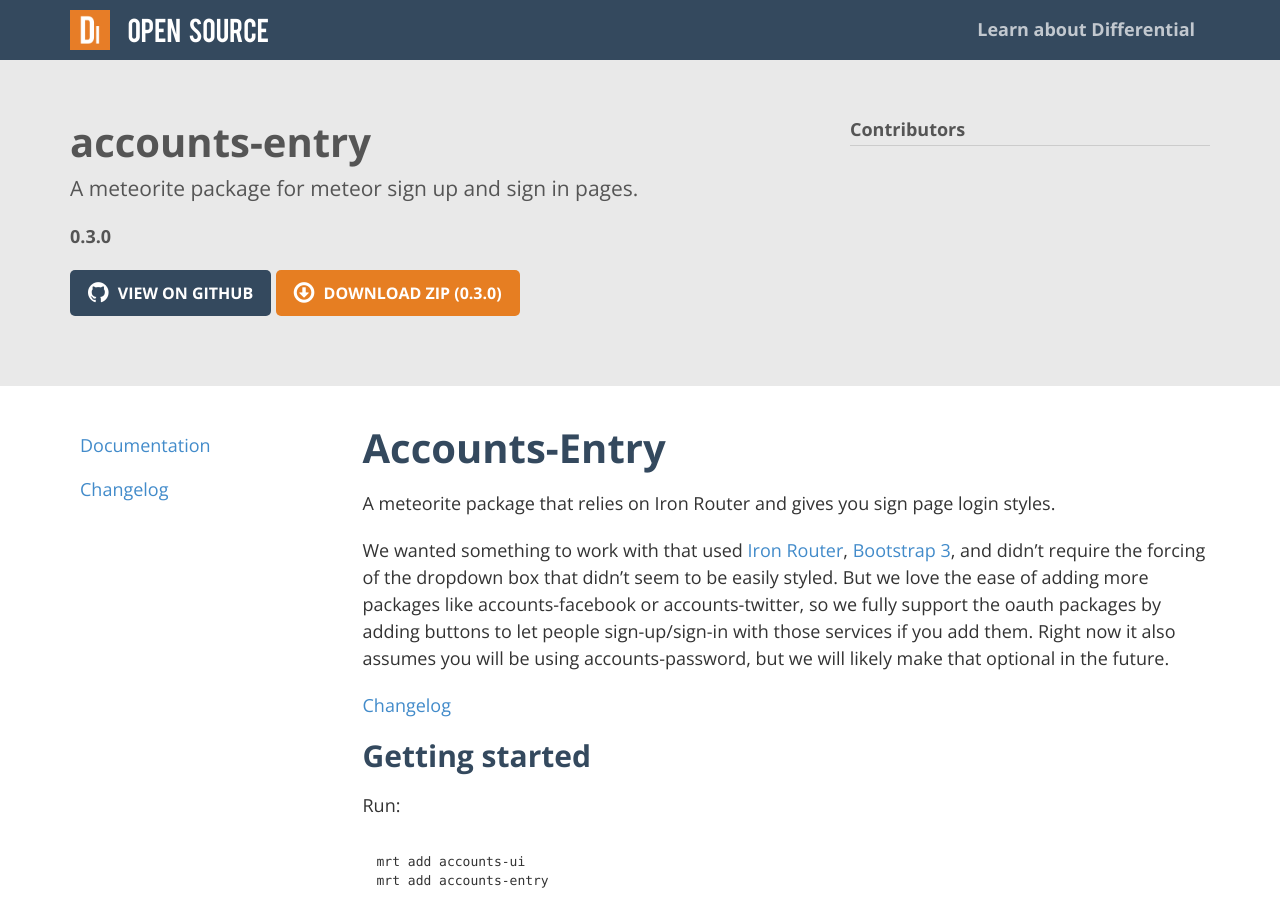
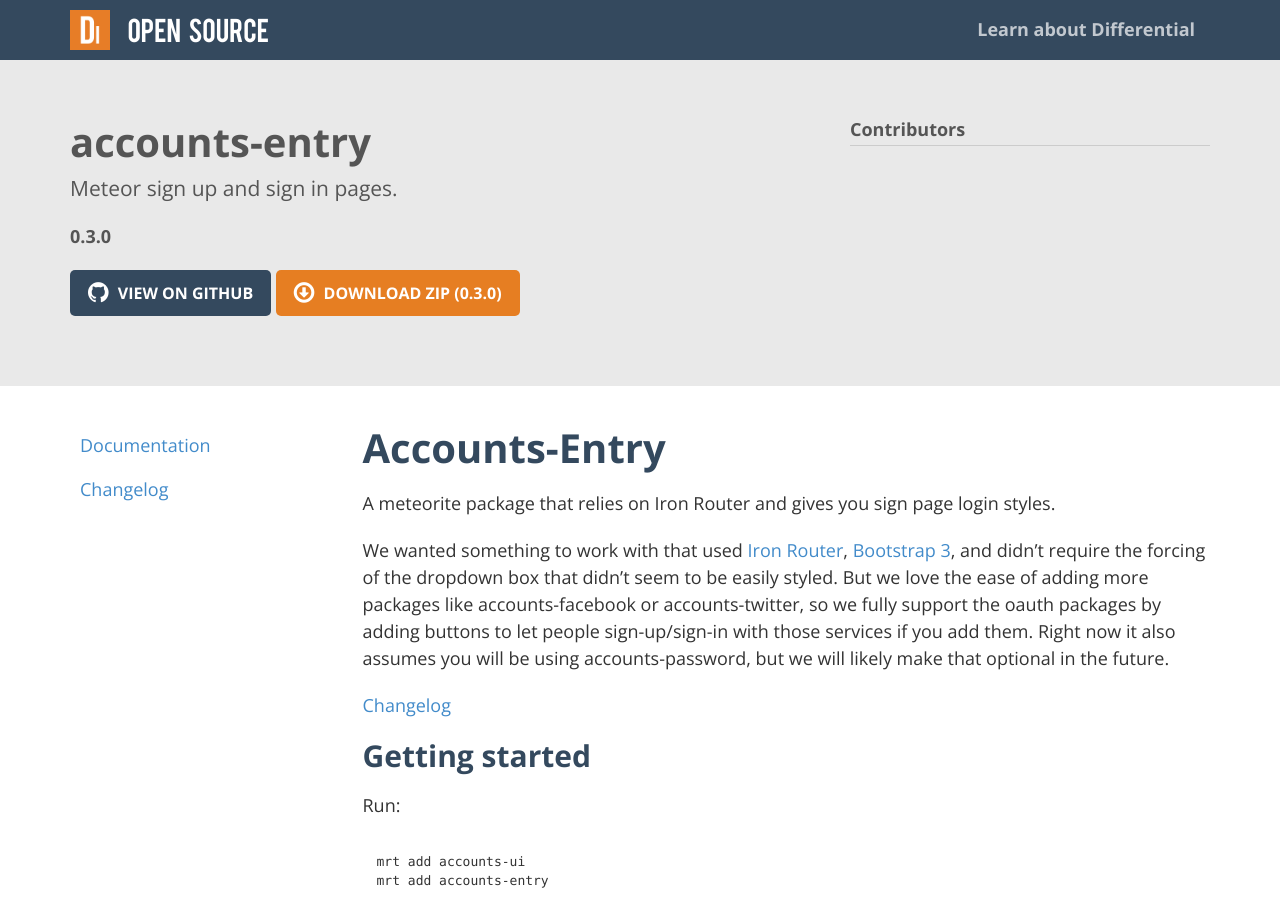
Before and after one commit to Differential/accounts-entry, a Jekyll site: the page built from index.markdown, in a window 1280 px wide and 900 px high. Built offline with Jekyll 4.4.1, drawn with Linux system fonts in a browser that asks for light colours; nearby versions of some CDN libraries; Markdown is read by kramdown in place of the engine named in the settings.

Commit message:
Update index.markdown

```diff
--- a/index.markdown
+++ b/index.markdown
@@ -3,7 +3,7 @@ layout: default
 username: BeDifferential
 repo: accounts-entry
 version: 0.3.0
-desc: A meteorite package for meteor sign up and sign in pages.
+desc: Meteor sign up and sign in pages.
 
 ---
 
```
